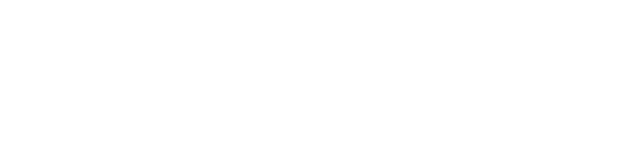
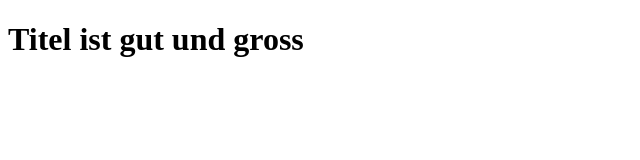
Before and after one commit to BernaBirki/gittest, a plain HTML site: page index.html in a window 1280 px wide. Shown: the whole page, without its empty margins (0-640 px from the left). Drawn offline with Linux system fonts and the light colour scheme.

Commit message:
Index anpassen

```diff
--- a/index.html
+++ b/index.html
@@ -8,6 +8,7 @@
 </head>
 
 	<body>
+	<h1>Titel ist gut und gross</h1>
 
 	</body>
 
```
